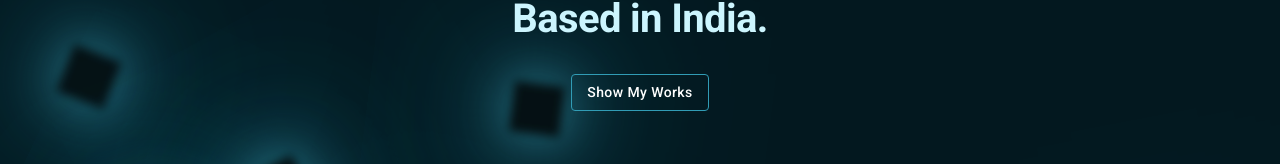
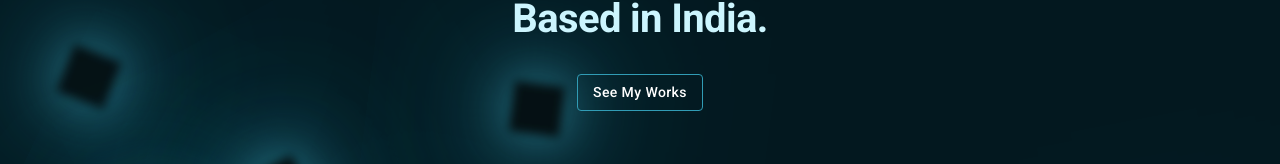
Before and after one commit to AdarshKrishnaaaaa/Porfolio, a React (Vite) app: page / in a window 1280 px wide. Shown: the part 430-594 px from the top of the page. Built offline with nearby package versions, Linux system fonts and the light colour scheme.

Commit message:
Update Intro.jsx

```diff
--- a/src/Components/Intro.jsx
+++ b/src/Components/Intro.jsx
@@ -72,7 +72,7 @@ function Intro() {
               section?.scrollIntoView({ behavior: "smooth" });
             }}
           >
-            Show My Works
+            See My Works
           </Button>
         </motion.div>
       </Box>
```
